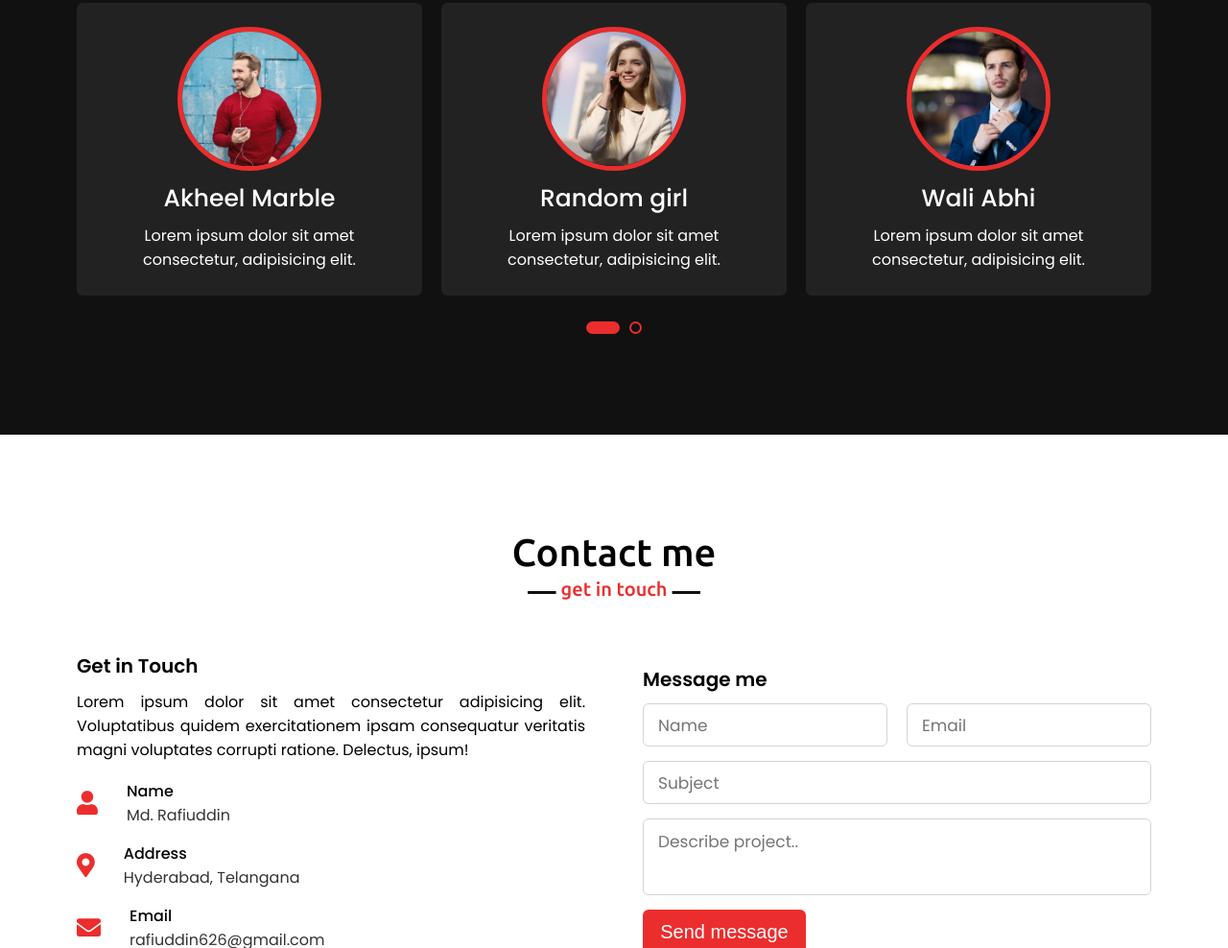
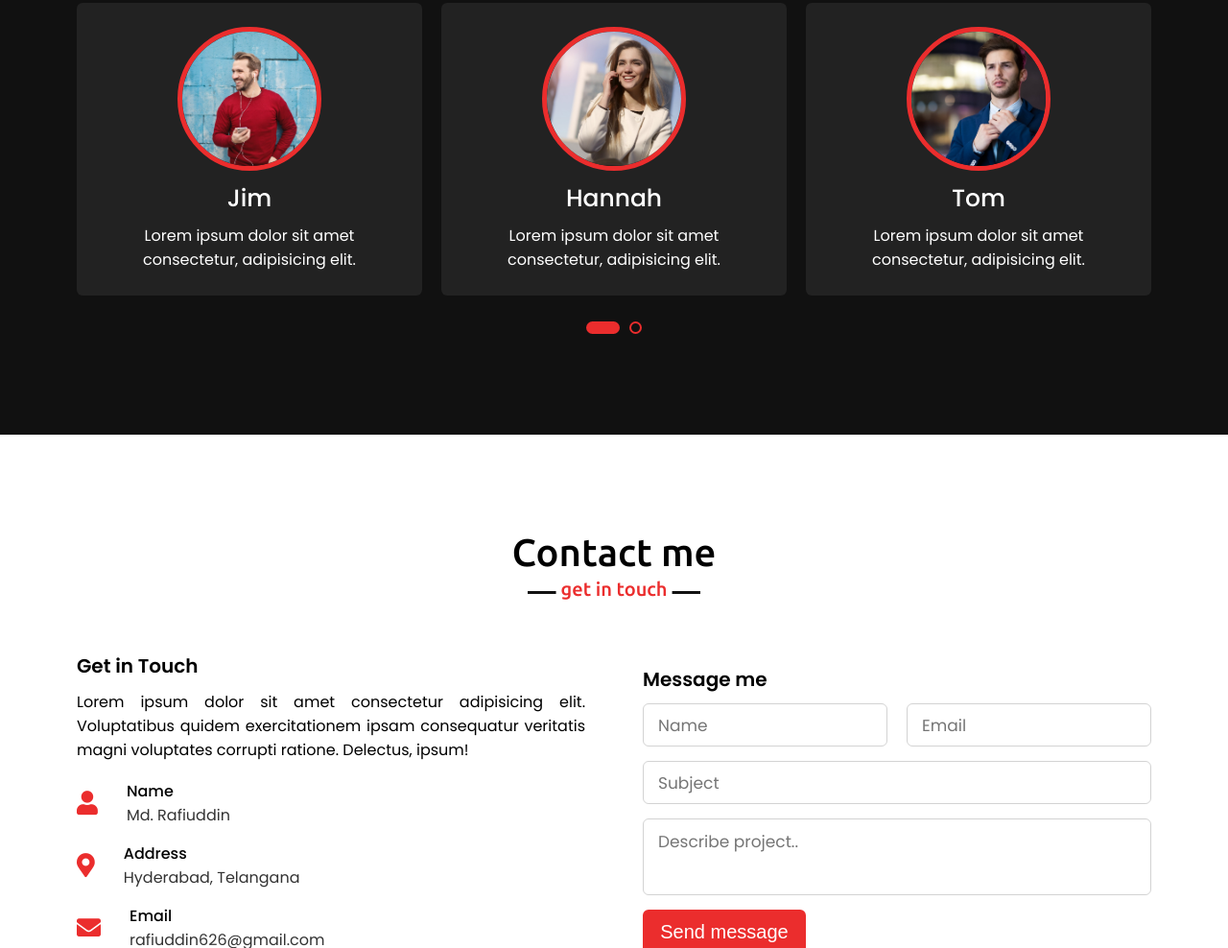
Before and after one commit to RafiArsalan/My-portfolio, a plain HTML site: page index.html in a window 1280 px wide. Shown: the part 2914-3902 px from the top of the page at 96% size. Drawn offline with nearby package versions, Linux system fonts and the light colour scheme.

Commit message:
Update index.html
updated html

```diff
--- a/index.html
+++ b/index.html
@@ -158,35 +158,35 @@
                 <div class="card">
                     <div class="box">
                         <img src="./images/profile-1.jpeg" alt="">
-                        <div class="text">Jabong Jameel</div>
+                        <div class="text">John</div>
                         <p>Lorem ipsum dolor sit amet consectetur, adipisicing elit.</p>
                     </div>
                 </div>
                 <div class="card">
                     <div class="box">
                         <img src="./images/profile-2.jpeg" alt="">
-                        <div class="text">Akheel Marble</div>
+                        <div class="text">Jim</div>
                         <p>Lorem ipsum dolor sit amet consectetur, adipisicing elit.</p>
                     </div>
                 </div>
                 <div class="card">
                     <div class="box">
                         <img src="./images/profile-3.jpeg" alt="">
-                        <div class="text">Random girl</div>
+                        <div class="text">Hannah</div>
                         <p>Lorem ipsum dolor sit amet consectetur, adipisicing elit.</p>
                     </div>
                 </div>
                 <div class="card">
                     <div class="box">
                         <img src="./images/profile-4.jpeg" alt="">
-                        <div class="text">Wali Abhi</div>
+                        <div class="text">Tom</div>
                         <p>Lorem ipsum dolor sit amet consectetur, adipisicing elit.</p>
                     </div>
                 </div>
                 <div class="card">
                     <div class="box">
                         <img src="./images/profile-5.jpeg" alt="">
-                        <div class="text">Girl two</div>
+                        <div class="text">Sarah</div>
                         <p>Lorem ipsum dolor sit amet consectetur, adipisicing elit.</p>
                     </div>
                 </div>
```
